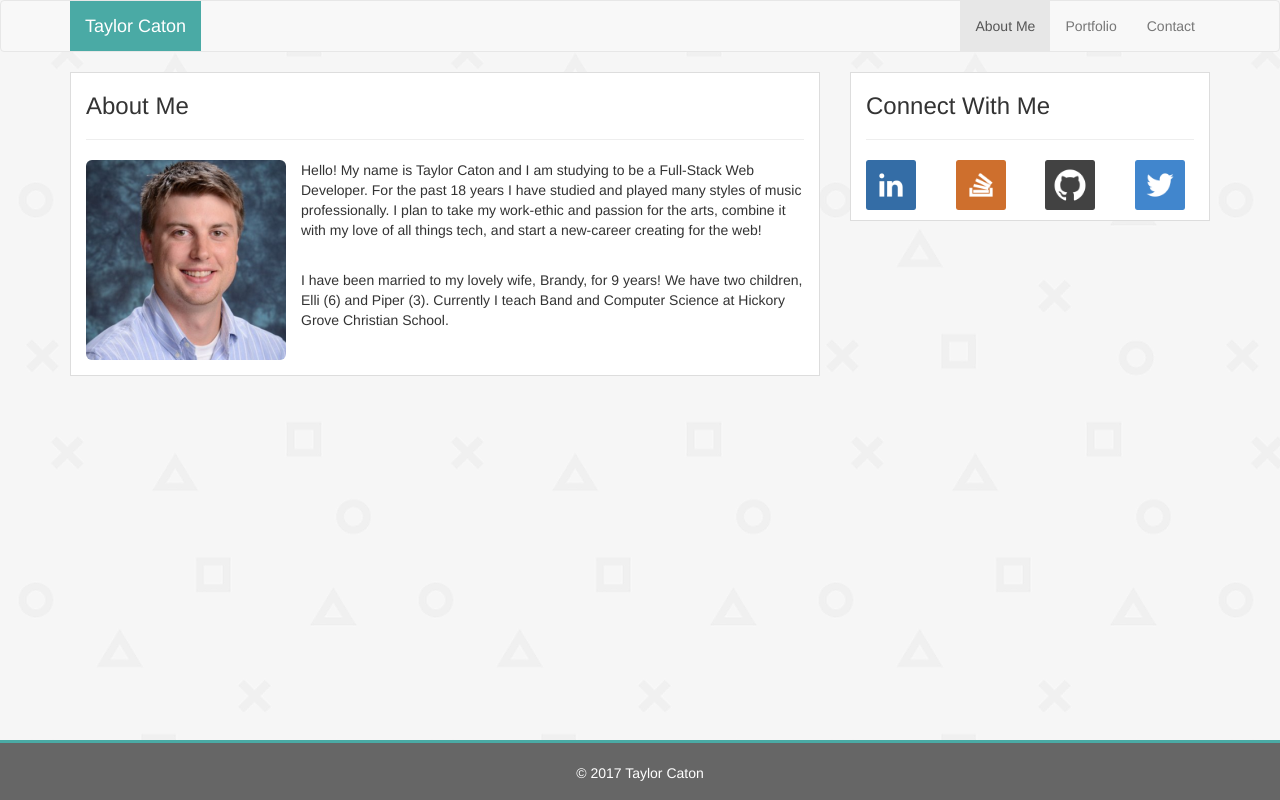
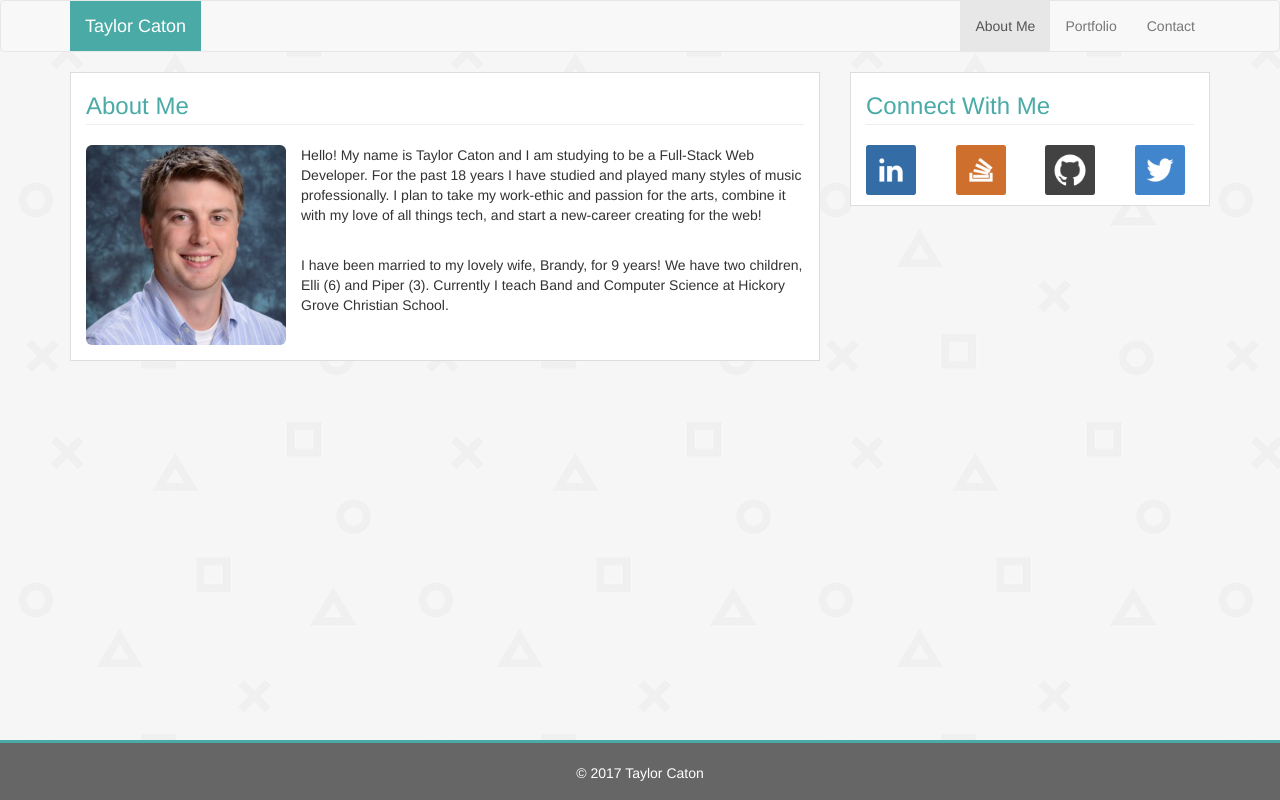
Before and after one commit to taylorcaton/Bootstrap-Portfolio, a plain HTML site: page index.html in a window 1280 px wide. Drawn offline with nearby package versions, Linux system fonts and the light colour scheme.

Commit message:
fixed heading colors

```diff
--- a/styles.css
+++ b/styles.css
@@ -53,6 +53,11 @@ body {
 	background-color: white;
 }
 
+.AboutMe h3, .SocialBox h3{
+	color: #4aaaa5;
+	margin-bottom: -15px;
+}
+
 .SocialBox{
 	border: 1px solid #dddddd;
 	margin-bottom: 15px;
```
Also changed, not shown: index.html (+3 -0 lines).
